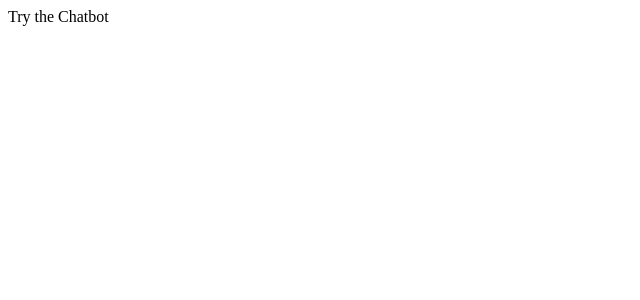
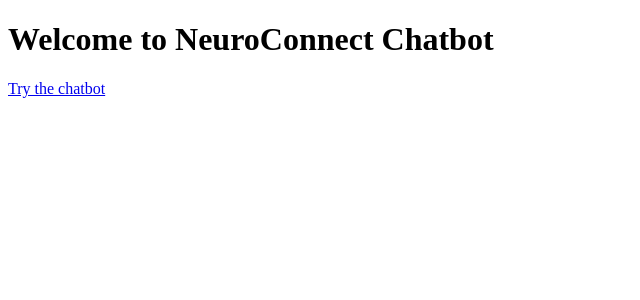
Before and after one commit to Quintin720/NeuroConnect-Chatbot-Clean, a Next.js app: page / in a window 1280 px wide. Shown: the top 300 px of the page, without its empty margins (0-640 px from the left). Built offline with nearby package versions, Linux system fonts and the light colour scheme.

Commit message:
Fix build error in index.tsx

```diff
--- a/pages/index.tsx
+++ b/pages/index.tsx
@@ -1,2 +1,8 @@
-// pages/index.tsx
-export default function Home() { return <div>Try the Chatbot</div>; }
+export default function Home() {
+  return (
+    <div>
+      <h1>Welcome to NeuroConnect Chatbot</h1>
+      <p><a href="/api/chat">Try the chatbot</a></p>
+    </div>
+  );
+}
```
Also changed, not shown: package.json (+14 -1 lines).
